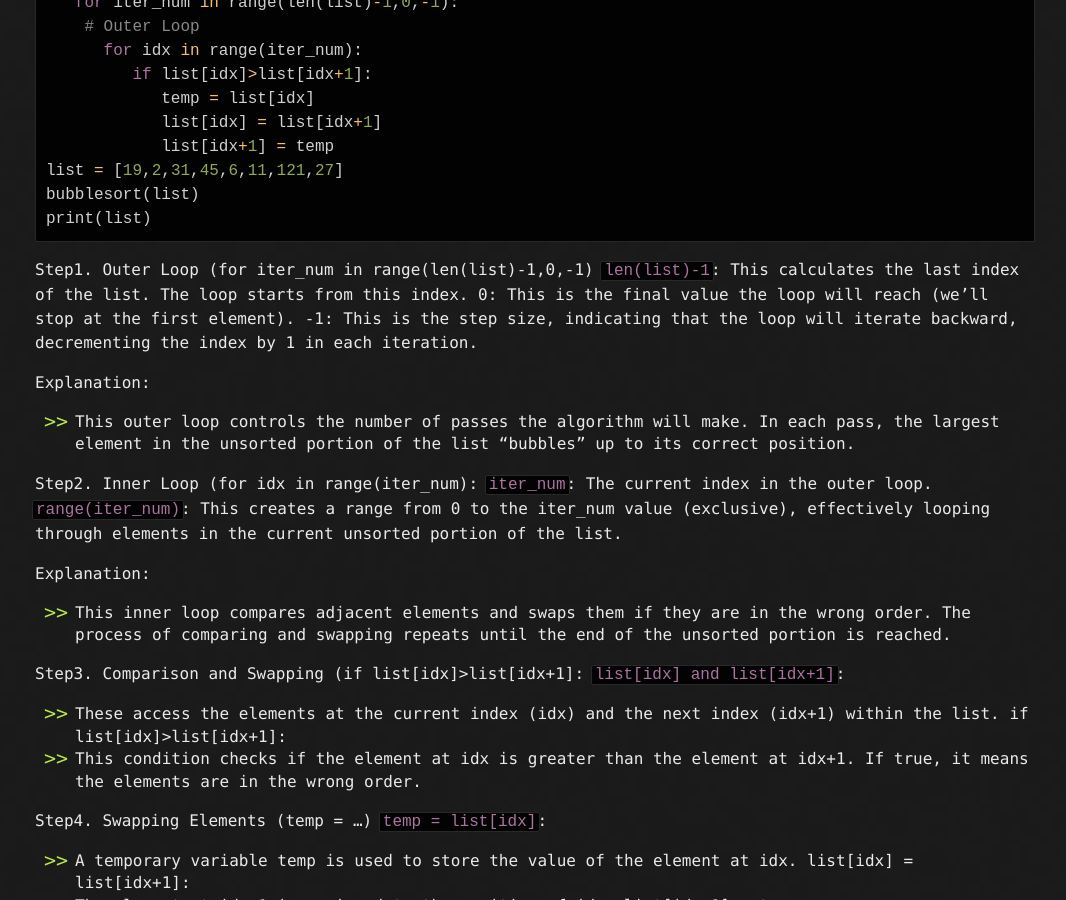
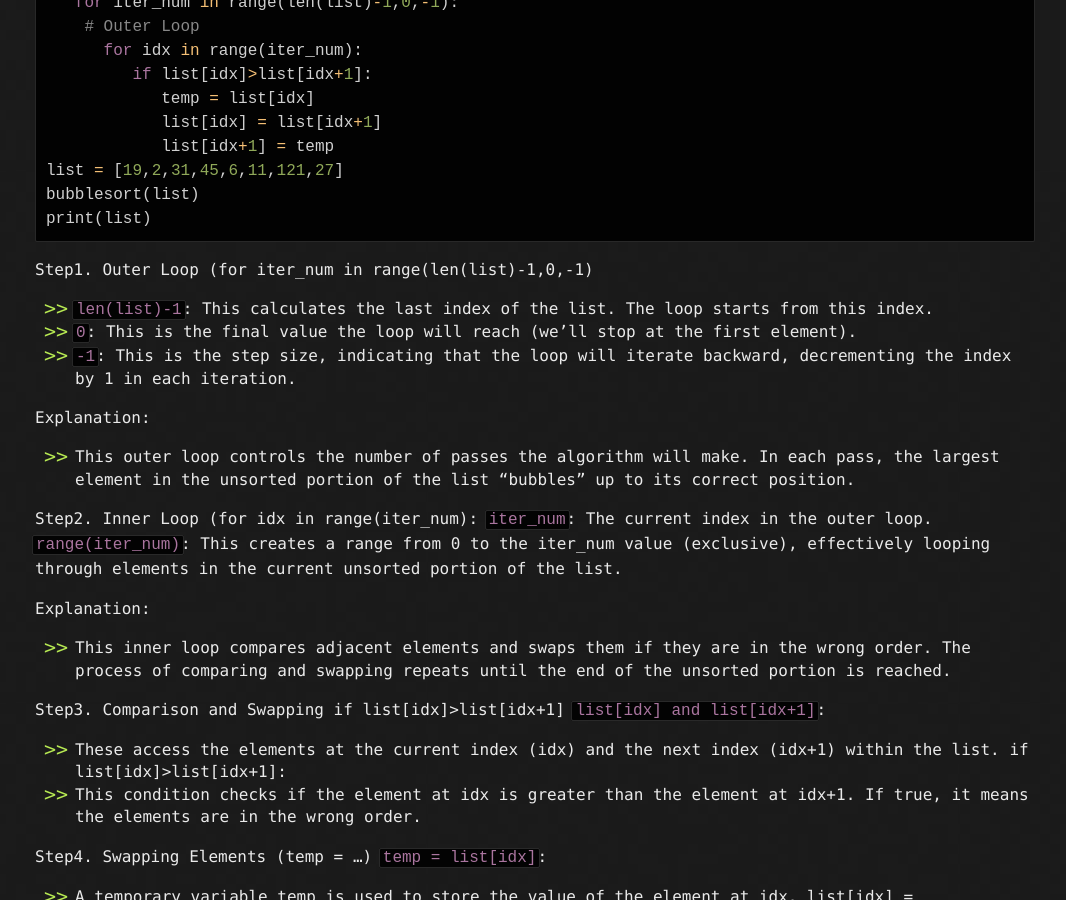
Before and after one commit to sciustechnologia/sciustechnologia.github.io, a Jekyll site: the page built from python/10_algos/1001.md, in a window 1280 px wide and 900 px high, scrolled down 3021 px. Shown: the whole window, without its empty margins (105-1171 px from the left). Built offline with Jekyll 4.4.1, drawn with Linux system fonts in a browser that asks for light colours; some of the changed text lies outside the part shown.

Commit message:
Update 1001.md

````diff
--- a/python/10_algos/1001.md
+++ b/python/10_algos/1001.md
@@ -50,22 +50,22 @@ for i in range(len(arr)):
 
 - sort the elements directly using their values.
 
-Step 1. Initialization:
+Step 1. Initialization
 * The algorithm starts at the beginning of the list and iterates through the list multiple times.
 
-Step 2. Comparison and Swap:
+Step 2. Comparison and Swap
 * For each pair of adjacent elements, compare them.
 * If the element on the left is greater than the element on the right, swap them.
 
-Step 3. Iterate through the List:
+Step 3. Iterate through the List
 * Continue this process for each element in the list.
 * After each full pass through the list, the largest element gets "bubbled" to the correct position.
 
-Step 4. Repeat:
+Step 4. Repeat
 * Repeat the process for the remaining unsorted part of the list.
 * Each pass through the list ensures that the next largest element is placed in its correct position.
 
-Step 5. Optimization:
+Step 5. Optimization
 * If during a pass, no swaps are made, the list is already sorted, and the algorithm can terminate early.
 
 ### testing the code
@@ -131,9 +131,9 @@ print(list)
 ```
 
 Step1. Outer Loop (for iter_num in range(len(list)-1,0,-1)
-`len(list)-1`: This calculates the last index of the list. The loop starts from this index.
-0: This is the final value the loop will reach (we'll stop at the first element).
--1: This is the step size, indicating that the loop will iterate backward, decrementing the index by 1 in each iteration.
+* `len(list)-1`: This calculates the last index of the list. The loop starts from this index.
+* `0`: This is the final value the loop will reach (we'll stop at the first element).
+* `-1`: This is the step size, indicating that the loop will iterate backward, decrementing the index by 1 in each iteration.
 
 Explanation:
 * This outer loop controls the number of passes the algorithm will make. In each pass, the largest element in the unsorted portion of the list "bubbles" up to its correct position.
@@ -145,7 +145,8 @@ Step2. Inner Loop (for idx in range(iter_num):
 Explanation:
 * This inner loop compares adjacent elements and swaps them if they are in the wrong order. The process of comparing and swapping repeats until the end of the unsorted portion is reached.
 
-Step3. Comparison and Swapping (if list[idx]>list[idx+1]:
+Step3. Comparison and Swapping
+if list[idx]>list[idx+1]
 `list[idx] and list[idx+1]`:
 * These access the elements at the current index (idx) and the next index (idx+1) within the list.
 if list[idx]>list[idx+1]:
````
